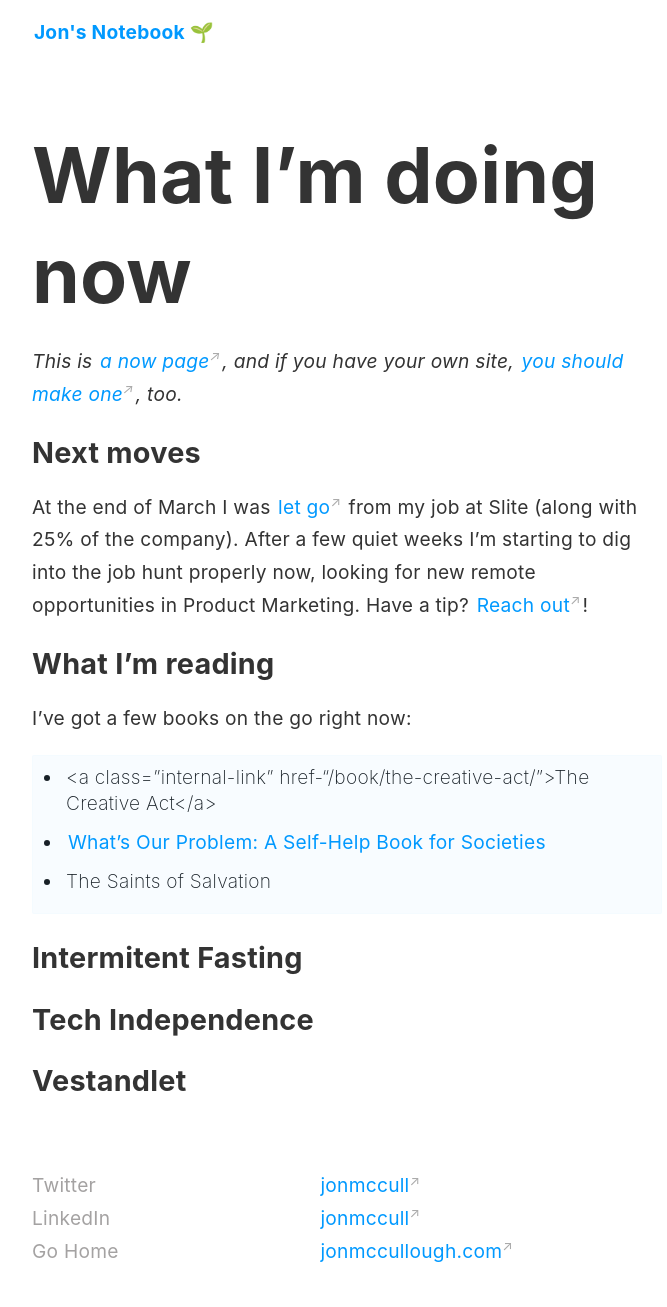
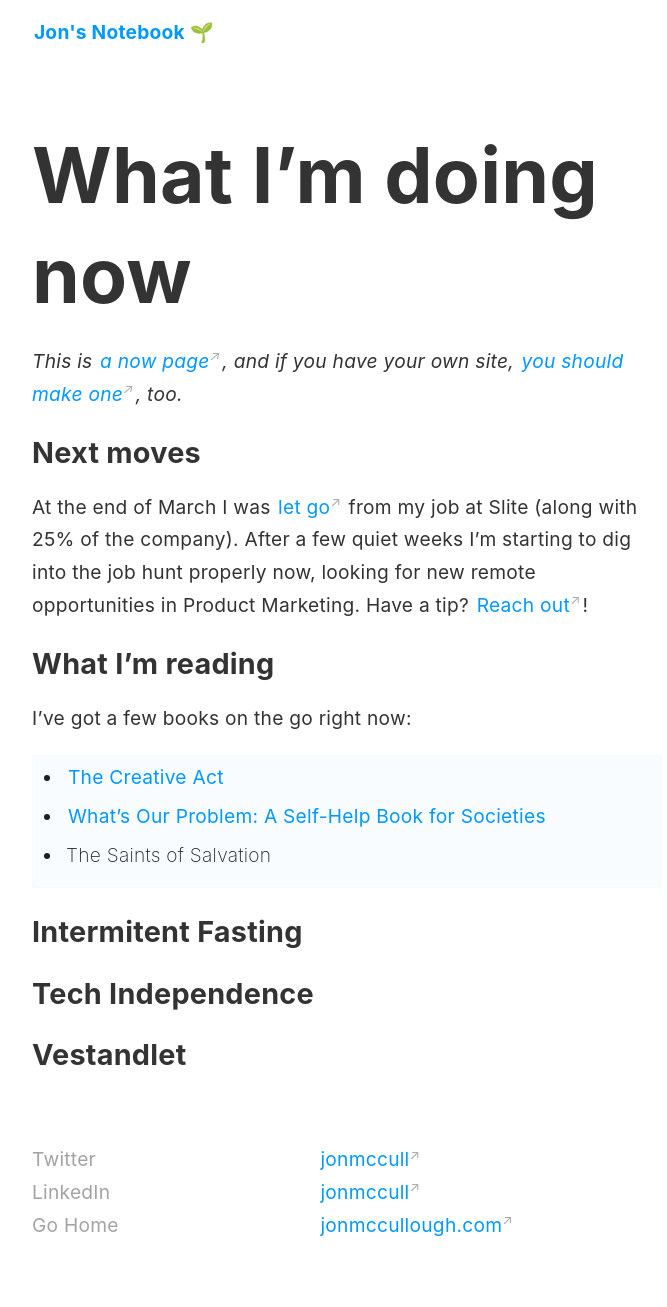
Before and after one commit to jonmccull/digital-garden, a Jekyll site: the page built from _pages/now.md, in a window 1280 px wide. Shown: the whole page, without its empty margins (293-960 px from the left). Built offline with Jekyll 4.4.1, drawn with Linux system fonts in a browser that asks for light colours; after the commit the page ends 1281 px from its top, so only the background shows below that.

Commit message:
Update Now

```diff
--- a/_pages/now.md
+++ b/_pages/now.md
@@ -15,7 +15,7 @@ At the end of March I was [let go](https://www.linkedin.com/posts/jonmccullough_
 
 I've got a few books on the go right now:
 
-- <a class="internal-link" href-"/book/the-creative-act/">The Creative Act</a>
+- <a class="internal-link" href="/book/the-creative-act/">The Creative Act</a>
 - <a class="internal-link" href="/book/whats-our-problem/">What's Our Problem: A Self-Help Book for Societies</a>
 - The Saints of Salvation
 
```
